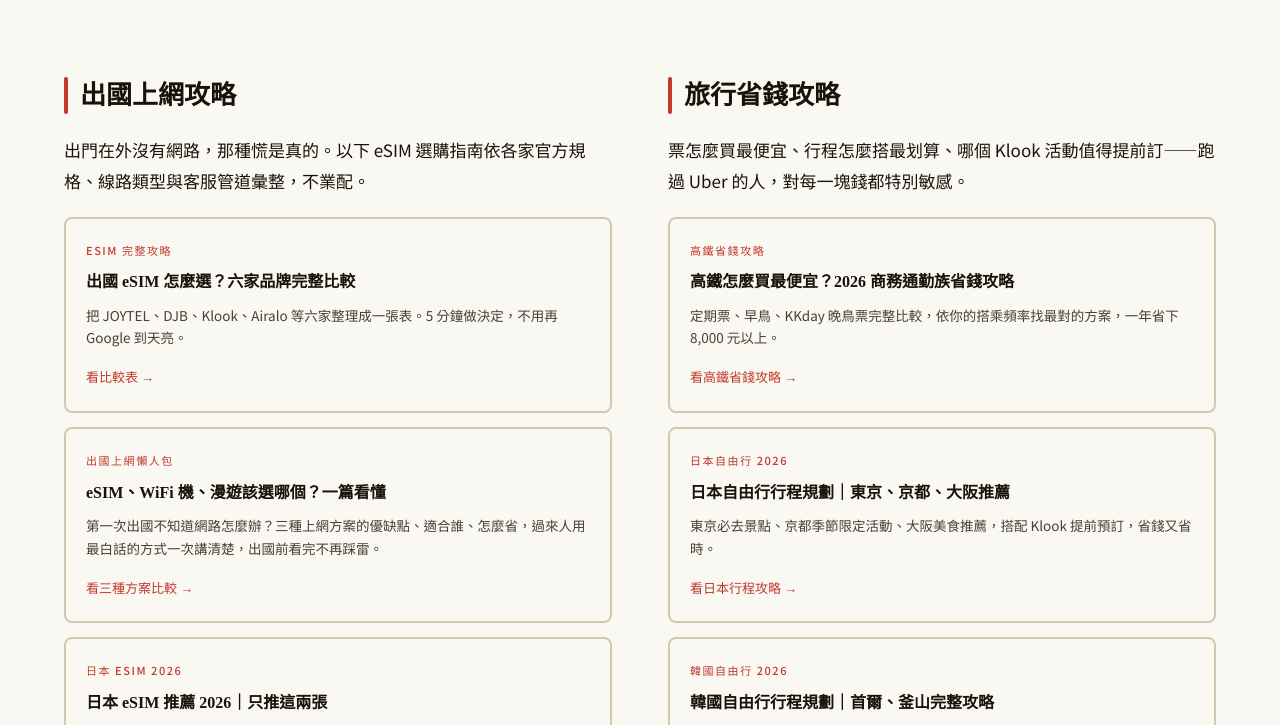
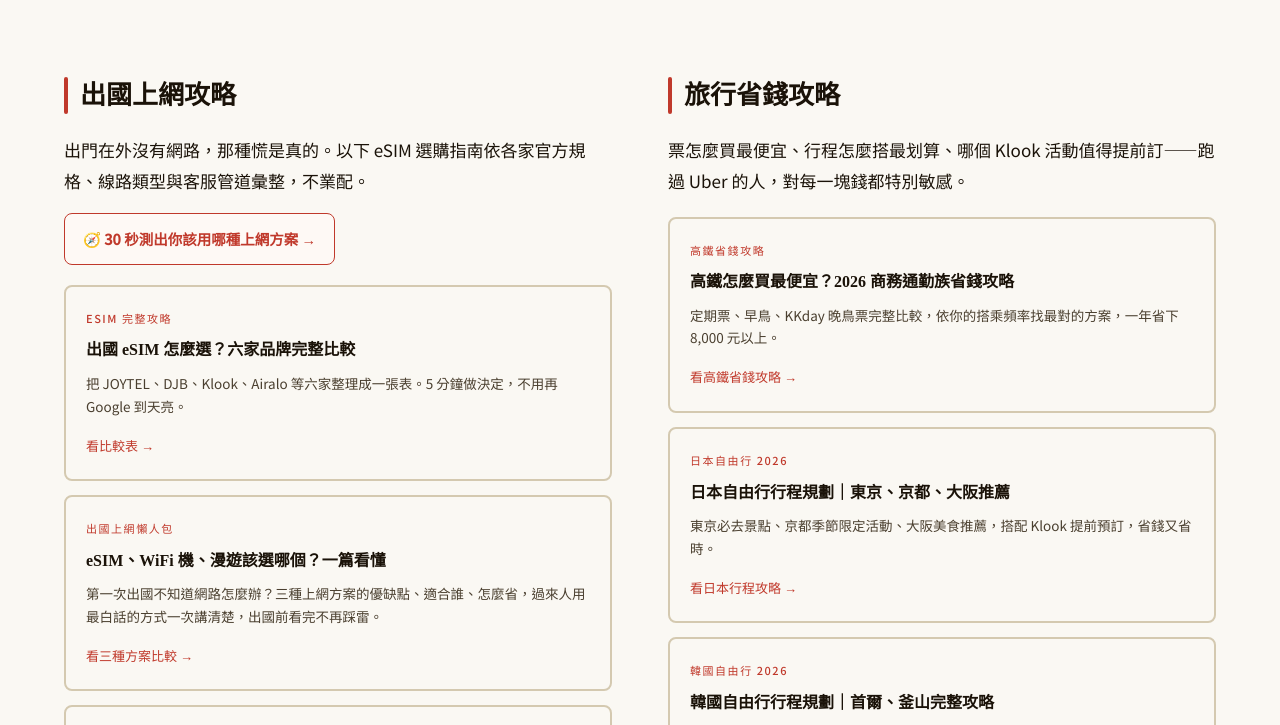
Before and after one commit to andyho710-a11y/comebacktraveler, an Astro site: page / in a window 1280 px wide. Shown: the part 2075-2800 px from the top of the page. Built offline with nearby package versions, Linux system fonts and the light colour scheme; Astro itself is replaced by a stand-in of ours.

Commit message:
feat(tool): eSIM 決策樹加入首頁與全站導航入口
- SiteNav 新增「eSIM 測驗」項（全站露出），測驗頁高亮對應項
- 首頁「出國上網攻略」區加入測驗 CTA 按鈕

Co-Authored-By: Claude Opus 4.8 <noreply@anthropic.com>

```diff
--- a/src/components/SiteNav.astro
+++ b/src/components/SiteNav.astro
@@ -8,6 +8,7 @@ const { current = '' } = Astro.props;
 
 const links = [
   { href: '/esim', label: 'eSIM 比較', key: 'esim' },
+  { href: '/esim-quiz', label: 'eSIM 測驗', key: 'quiz' },
   { href: '/japan-guide', label: '日本', key: 'japan' },
   { href: '/korea-guide', label: '韓國', key: 'korea' },
   { href: '/vietnam-guide', label: '越南', key: 'vietnam' },
--- a/src/pages/esim-quiz.astro
+++ b/src/pages/esim-quiz.astro
@@ -138,7 +138,7 @@ const canonical = "https://comebacktraveler.com/esim-quiz";
 </head>
 <body>
 
-<SiteNav current="esim" />
+<SiteNav current="quiz" />
 
 <div class="hero">
   <div class="category-tag">出國上網 · 互動工具</div>
--- a/src/pages/index.astro
+++ b/src/pages/index.astro
@@ -107,6 +107,7 @@ import { esimArticles, travelArticles, lifeArticles } from '../data/articles.js'
       <div class="section-col">
         <h2>出國上網攻略</h2>
         <p class="section-desc">出門在外沒有網路，那種慌是真的。以下 eSIM 選購指南依各家官方規格、線路類型與客服管道彙整，不業配。</p>
+        <a href="/esim-quiz" class="quiz-cta">🧭 30 秒測出你該用哪種上網方案 →</a>
         <div class="card-grid">
           {esimArticles.map((a) => (
             <a href={a.href} class="article-card">
@@ -376,6 +377,21 @@ import { esimArticles, travelArticles, lifeArticles } from '../data/articles.js'
   .section-col { padding-bottom: 48px; }
   .section-col h2 { margin-top: 52px; }
   .section-desc { margin-bottom: 0; }
+
+  .quiz-cta {
+    display: inline-block;
+    margin: 16px 0 0;
+    padding: 12px 18px;
+    border: 1.5px solid var(--accent);
+    border-radius: 8px;
+    background: #fef9f5;
+    color: var(--accent);
+    font-weight: 600;
+    font-size: 14.5px;
+    text-decoration: none;
+    transition: background 0.15s;
+  }
+  .quiz-cta:hover { background: #fbeee6; }
 
   /* Article cards */
   .card-grid {
```
